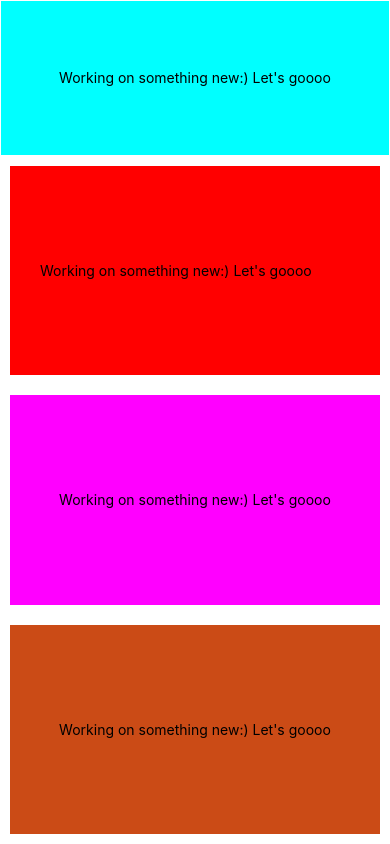
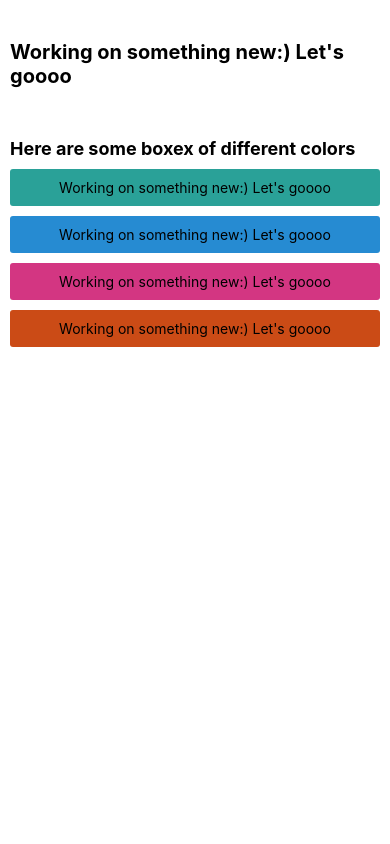
Before and after one commit to mayura-andrew/intro-to-reactnative, a React Native app: screen / in a window 390 px wide. Built offline with nearby package versions, Linux system fonts and the light colour scheme.

Commit message:
styles commopents

```diff
--- a/App.js
+++ b/App.js
@@ -3,20 +3,25 @@ import { StyleSheet,Text, View, SafeAreaView } from 'react-native';
 
 const App = () => {
   return (
-    <SafeAreaView style = {styles.SafeArea}>
+    <SafeAreaView>
     <View style ={styles.container}>
+      <Text style = {styles.text}>Working on something new:) Let's goooo</Text>
+    </View>
+    <View style ={styles.container}>
+      <Text style={styles.heading}>Here are some boxex of different colors</Text>
+    <View style ={[styles.box, styles.cyanbox]}>
       <Text>Working on something new:) Let's goooo</Text>
     </View>
-    <View style ={styles.container1}>
+    <View style ={[styles.box, styles.blueBox]}>
       <Text>Working on something new:) Let's goooo</Text>
     </View>
-    <View style ={styles.container2}>
+    <View style ={[styles.box, styles.magenta]}>
       <Text>Working on something new:) Let's goooo</Text>
     </View>
-    <View style ={styles.container3}>
+    <View style ={[styles.box, styles.orange]}>
       <Text>Working on something new:) Let's goooo</Text>
     </View>
-
+    </View>
     </SafeAreaView>
   );
 
@@ -24,73 +29,38 @@ const App = () => {
 
 const styles = StyleSheet.create({
   container: {
-    // marginTop: 50,
-    // paddingTop: 50,
-    // paddingBottom: 50,
-    // paddingLeft:30,
-    // paddingRight:30,
-
-    paddingVertical: 2,
-    paddingHorizontal: 2,
-    marginVertical: 1,
-    marginHorizontal: 1,
-    backgroundColor: 'cyan',
+    paddingHorizontal: 10,
+    paddingTop: 40,
+  },
+  heading:{
+    fontSize: 18,
+    fontWeight: 'bold',
+    marginBottom: 10,
+  },
+  text: {
+    fontSize: 20,
+    fontWeight: 'bold',
+    marginBottom: 10,
+  },
+  box:{
+    padding: 10,
+    borderRadius: 3,
+    justifyContent: 'center',
     alignItems: 'center',
-    justifyContent: 'center',
-    flex: 1,
+    marginBottom: 10,
   },
-  container1: {
-    // marginTop: 50,
-    // paddingTop: 50,
-    // paddingBottom: 50,
-    // paddingLeft:30,
-    // paddingRight:30,
-
-    paddingVertical: 30,
-    paddingHorizontal: 30,
-    marginVertical: 10,
-    marginHorizontal: 10,
-    backgroundColor: 'red',
-    alignItems: 'blue',
-    justifyContent: 'center',
-    flex: 1,
+  cyanbox:{
+    backgroundColor: '#2aa198',
   },
-  container2: {
-    // marginTop: 50,
-    // paddingTop: 50,
-    // paddingBottom: 50,
-    // paddingLeft:30,
-    // paddingRight:30,
-
-    paddingVertical: 30,
-    paddingHorizontal: 30,
-    marginVertical: 10,
-    marginHorizontal: 10,
-    backgroundColor: 'magenta',
-    alignItems: 'center',
-    justifyContent: 'center',
-    flex: 1,
+  blueBox:{
+    backgroundColor: '#268bd2',
   },
-  container3: {
-    // marginTop: 50,
-    // paddingTop: 50,
-    // paddingBottom: 50,
-    // paddingLeft:30,
-    // paddingRight:30,
-    marginVertical: 10,
-    marginHorizontal: 10,
-    paddingVertical: 30,
-    paddingHorizontal: 30,
+  magenta: {
+    backgroundColor: '#d33682',
+  },
+  orange: {
     backgroundColor: '#cb4b16',
-    alignItems: 'center',
-    justifyContent: 'center',
-    flex: 1,
-  },
-  SafeArea:{
-    flex:1,
-  }
-
-
-});
+  }}
+);
 
 export default App;
```
